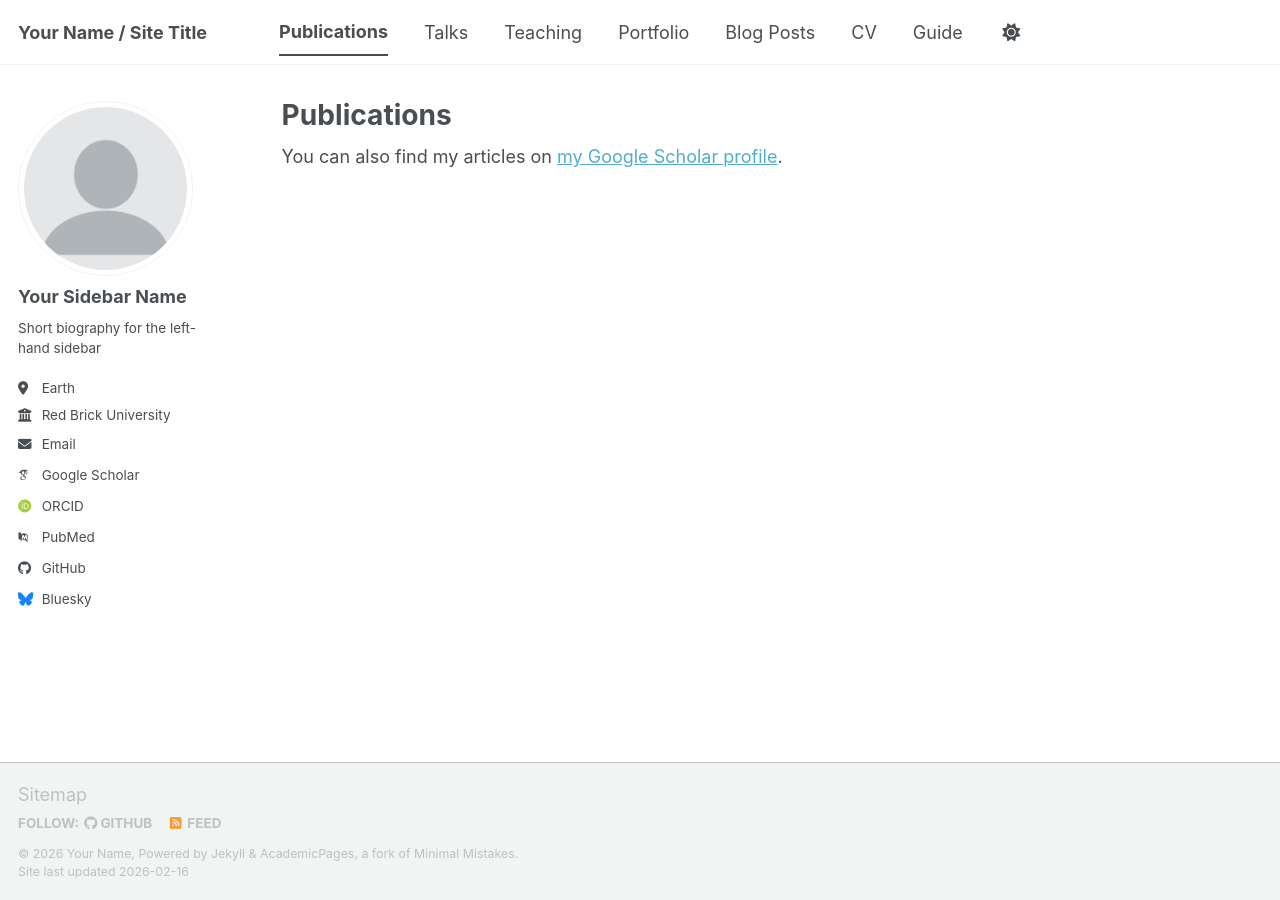
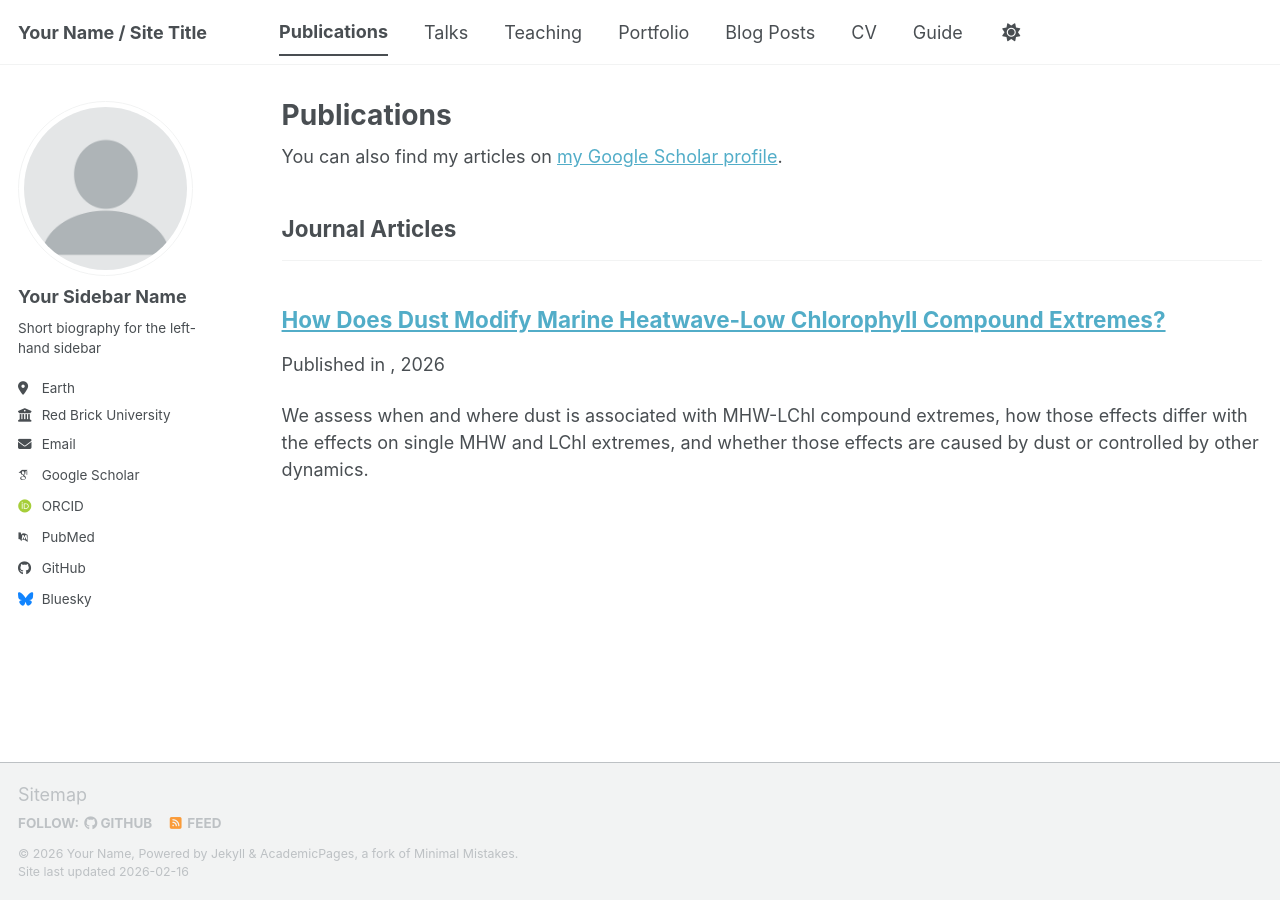
Before and after one commit to alessandraquig/alessandraquig.github.io, a Jekyll site: the page built from _pages/publications.html, in a window 1280 px wide. Built offline with Jekyll 4.4.1, drawn with Linux system fonts in a browser that asks for light colours; some web fonts are replaced; a script bundle is joined from its source files by our own code; library files that are not in the unit come from our copies; a file with an impossible date is left out.

Commit message:
Publication details

```diff
--- a/_publications/dust_mhw-lchl.md
+++ b/_publications/dust_mhw-lchl.md
@@ -5,8 +5,8 @@ authors: Alessandra Quigley, Paul Lerner, Camila Artana, Anastasia Romanou
 category: manuscripts
 permalink:
 excerpt: 'We assess when and where dust is associated with MHW-LChl compound extremes, how those effects differ with the effects on single MHW and LChl extremes, and whether those effects are caused by dust or controlled by other dynamics.'
-date: 'In preparation'
 venue:
+date: 2026-12-31
 slidesurl:
 paperurl:
 bibtexurl:
```
